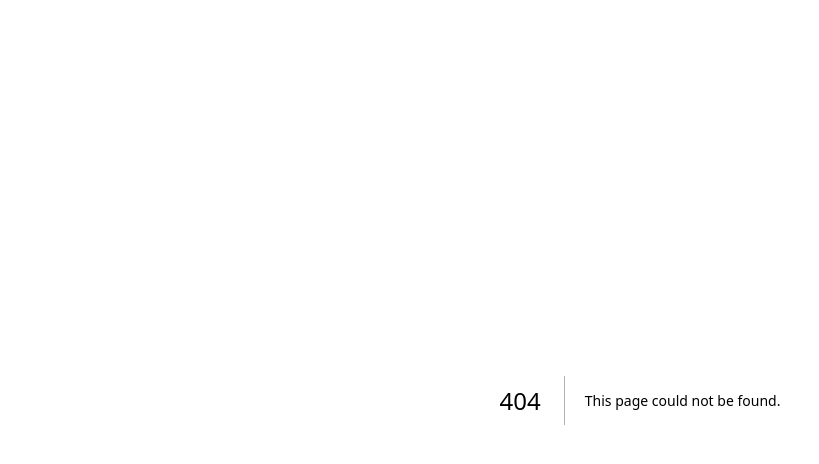
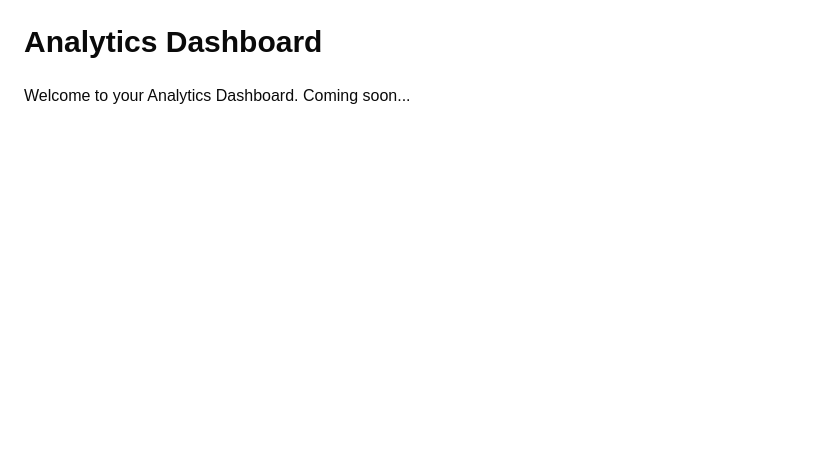
Before and after one commit to Dhanushranga1/eivms-dashboard, a Next.js app: page /analytics in a window 1280 px wide. Before the commit this address had no page. Shown: the top 464 px of the page, without its empty margins (0-819 px from the left). Built offline with nearby package versions, Linux system fonts and the light colour scheme.

Commit message:
Initial page creation for tracking and analytics

```diff
--- /dev/null
+++ b/src/app/analytics/page.tsx
@@ -0,0 +1,13 @@
+// src/app/analytics/page.tsx
+import React from "react";
+
+const AnalyticsPage = () => {
+  return (
+    <div className="p-6">
+      <h1 className="text-3xl font-bold mb-6">Analytics Dashboard</h1>
+      <p>Welcome to your Analytics Dashboard. Coming soon...</p>
+    </div>
+  );
+};
+
+export default AnalyticsPage;
--- /dev/null
+++ b/src/app/tracking/page.tsx
@@ -0,0 +1,13 @@
+// src/app/tracking/page.tsx
+import React from "react";
+
+const LiveTrackingPage = () => {
+  return (
+    <div className="p-6">
+      <h1 className="text-3xl font-bold mb-6">Live Tracking</h1>
+      <p>Live map and tracking data will be displayed here. Coming soon...</p>
+    </div>
+  );
+};
+
+export default LiveTrackingPage;
```
